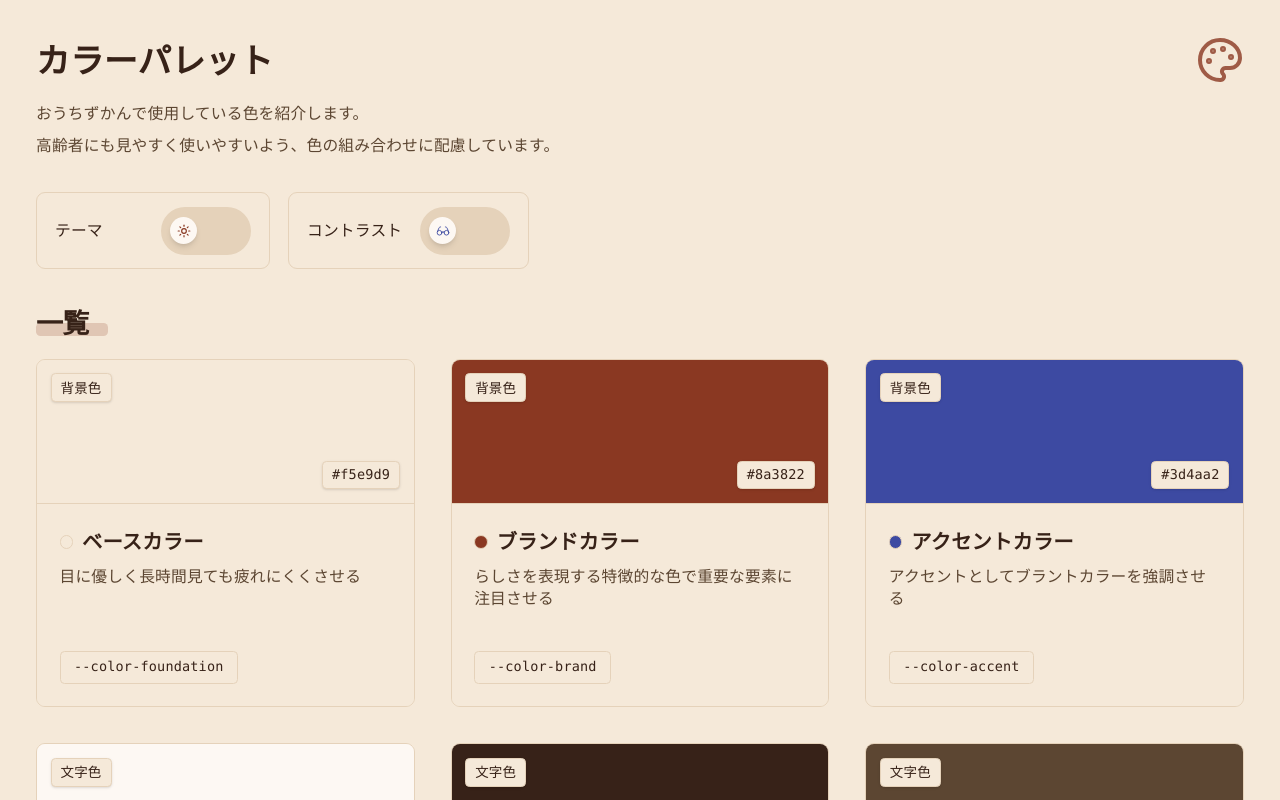
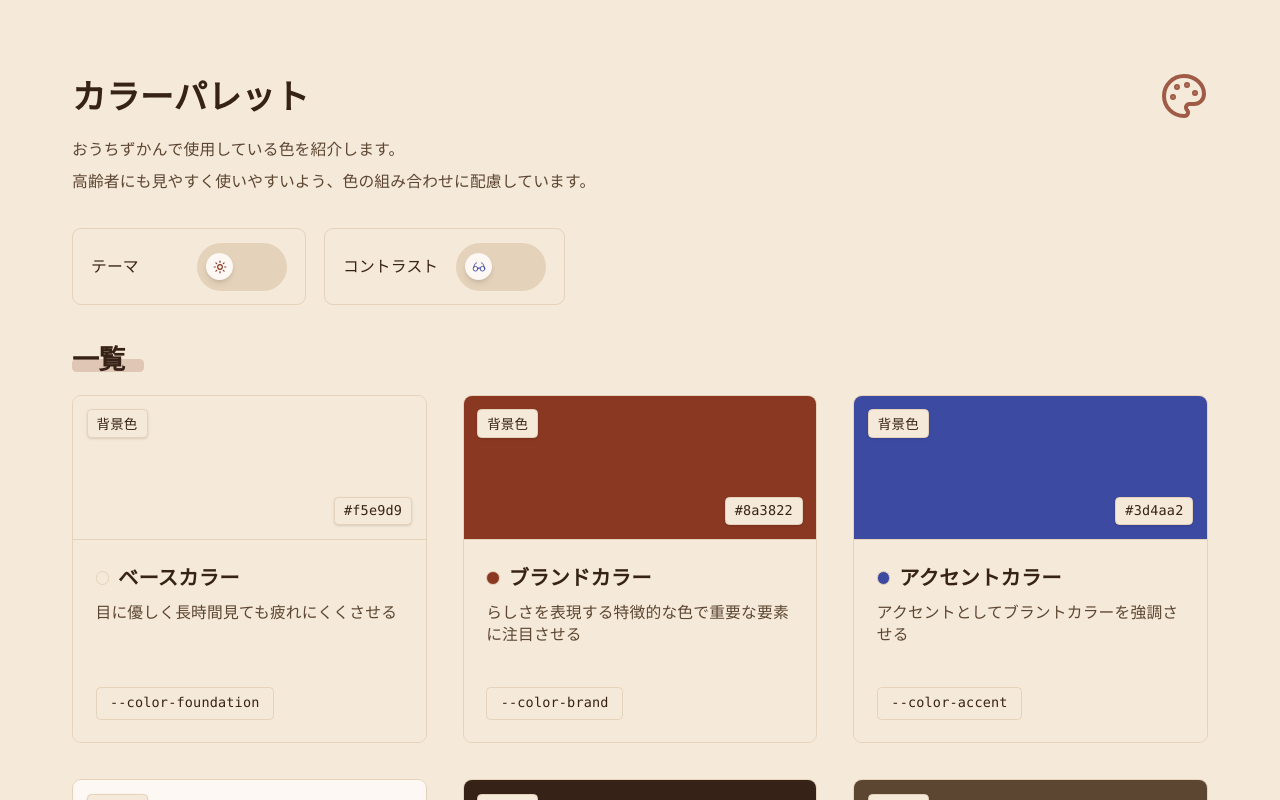
Before and after one commit to nnst0knnt/ourchizukan, a Next.js app: page /playgrounds/color-palette in a window 1280 px wide. Shown: the top 800 px of the page. Built offline with nearby package versions, Linux system fonts and the light colour scheme.

Commit message:
✨ provide accessibility settings

```diff
--- a/app/layout.tsx
+++ b/app/layout.tsx
@@ -1,6 +1,10 @@
+import type { ReactNode } from "react";
+
+import "@/styles/globals.css";
 import type { Metadata, Viewport } from "next";
-import "@/styles/globals.css";
-import { ContrastKind, SizeKind, ThemeKind } from "@/hooks";
+
+import { Content, Footer, Header, Navigation } from "@/components/structures";
+import { AccessibilityProvider } from "@/components/tools";
 
 export const metadata: Metadata = {
   title: {
@@ -30,19 +34,18 @@ export const viewport: Viewport = {
 export default function RootLayout({
   children,
 }: Readonly<{
-  children: React.ReactNode;
+  children: ReactNode;
 }>) {
   return (
-    <html
-      lang="ja"
-      data-theme={ThemeKind.Light}
-      data-contrast={ContrastKind.Normal}
-      data-size={SizeKind.Normal}
-      suppressHydrationWarning
-    >
+    <html lang="ja" className="scroll-smooth" suppressHydrationWarning>
       <head />
-      <body>
-        <main>{children}</main>
+      <body className="flex min-h-screen flex-col bg-foundation text-primary antialiased">
+        <AccessibilityProvider>
+          <Header />
+          <Navigation />
+          <Content>{children}</Content>
+          <Footer />
+        </AccessibilityProvider>
       </body>
     </html>
   );
--- /dev/null
+++ b/components/structures/content.tsx
@@ -0,0 +1,7 @@
+import type { PropsWithChildren } from "react";
+
+export const Content = ({ children }: PropsWithChildren) => (
+  <main className="mx-auto w-full max-w-7xl flex-1 px-4 py-6 md:px-6 md:py-8 lg:px-8">
+    {children}
+  </main>
+);
--- a/components/structures/index.ts
+++ b/components/structures/index.ts
@@ -1,3 +1,4 @@
+export { Content } from "./content";
 export { Footer } from "./footer";
 export { Header } from "./header";
 export { Navigation } from "./navigation";
--- a/components/tools/accessibility-palette.tsx
+++ /dev/null
@@ -1,3 +0,0 @@
-"use client";
-
-export const AccessibilityPalette = () => <></>;
--- /dev/null
+++ b/components/tools/accessibility/index.ts
@@ -0,0 +1 @@
+export { AccessibilityProvider } from "./provider";
--- /dev/null
+++ b/components/tools/accessibility/provider.tsx
@@ -0,0 +1,15 @@
+"use client";
+
+import type { PropsWithChildren } from "react";
+
+import { useContrast, useSize, useTheme } from "@/hooks";
+
+export const AccessibilityProvider = ({ children }: PropsWithChildren) => {
+  const theme = useTheme();
+  const contrast = useContrast();
+  const size = useSize();
+
+  if (!theme.value || !contrast.value || !size.value) return null;
+
+  return <>{children}</>;
+};
--- a/components/tools/index.ts
+++ b/components/tools/index.ts
@@ -1 +1 @@
-export { AccessibilityPalette } from "./accessibility-palette";
+export * from "./accessibility";
```
